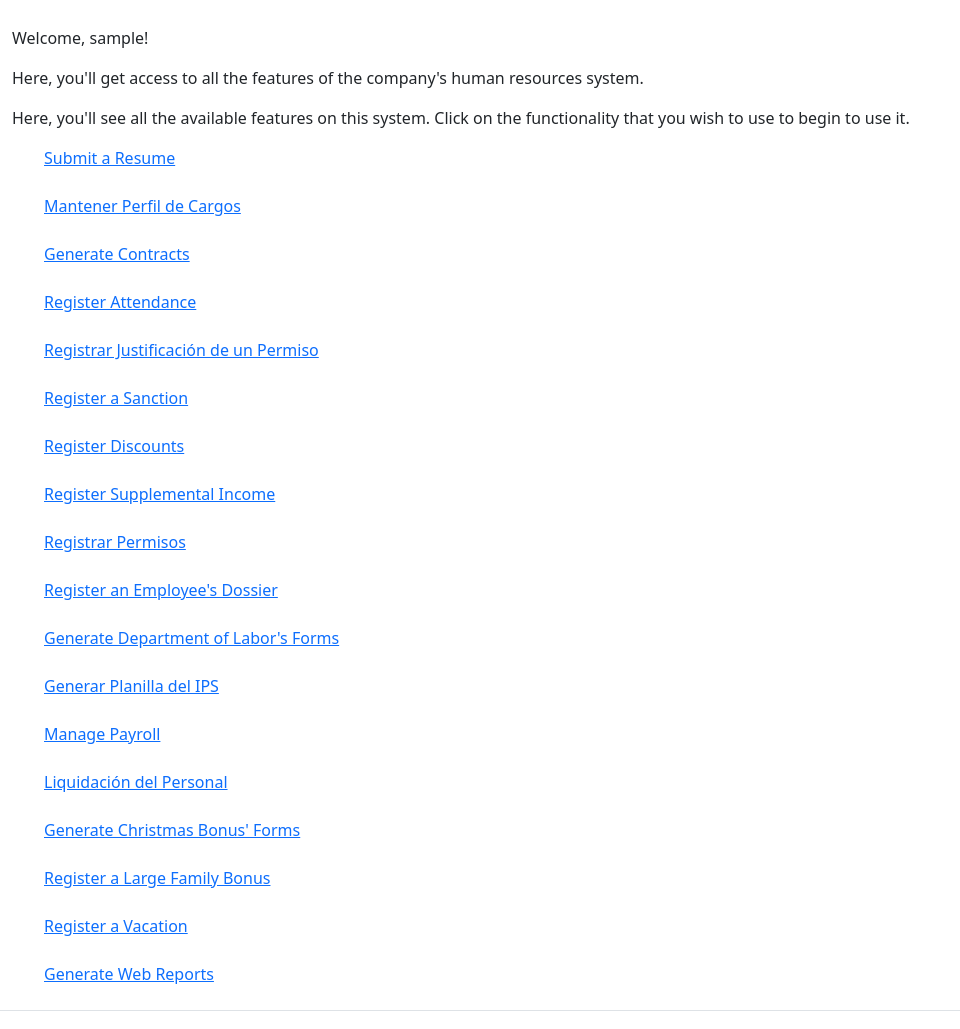
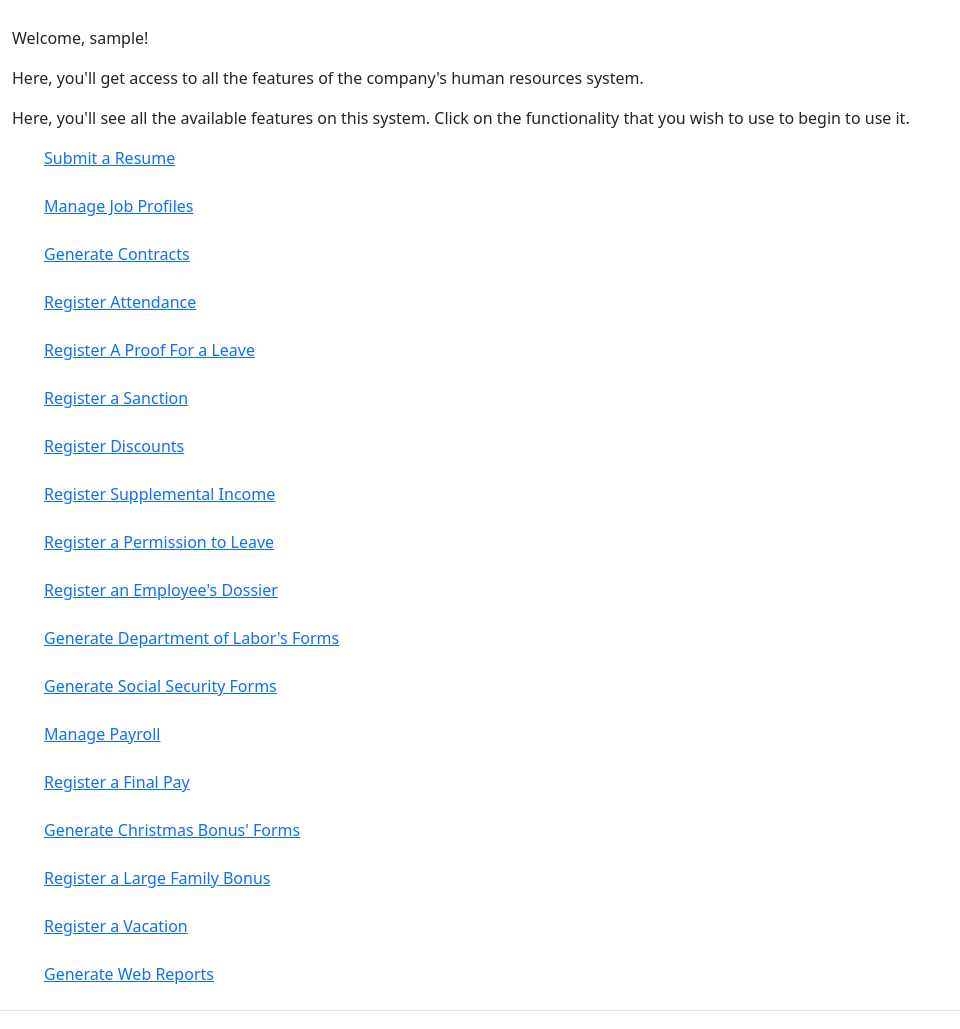
Before and after one commit to eduardoluis11/human-resources-english, a Django app: page / in a window 1280 px wide. Shown: the part 158-1187 px from the top of the page, without its empty margins (0-960 px from the left). Run offline with Django 4.2, Linux system fonts and the light colour scheme; the visitor is signed in with stand-in values (Sample User, id 1); some libraries are stand-ins or nearby versions.

Commit message:
I translated all of the 18 features of the website

```diff
--- a/templates/index.html
+++ b/templates/index.html
@@ -66,7 +66,7 @@ lo que escriba dentro del tag "block body" aparecerá en la página de inicio/Ho
                     </li>
                     <br>
                     <li>
-                        <a href="{% url 'lista_perfiles_cargos' %}">Mantener Perfil de Cargos</a>
+                        <a href="{% url 'lista_perfiles_cargos' %}">Manage Job Profiles</a>
                     </li>
                     <br>
                     <li>
@@ -78,7 +78,7 @@ lo que escriba dentro del tag "block body" aparecerá en la página de inicio/Ho
                     </li>
                     <br>
                     <li>
-                        <a href="{% url 'registrar_justificacion_permiso' %}">Registrar Justificación de un Permiso</a>
+                        <a href="{% url 'registrar_justificacion_permiso' %}">Register A Proof For a Leave</a>
                     </li>
                     <br>
                     <li>
@@ -94,7 +94,7 @@ lo que escriba dentro del tag "block body" aparecerá en la página de inicio/Ho
                     </li>
                     <br>
                     <li>
-                        <a href="{% url 'registrar_permiso' %}">Registrar Permisos</a>
+                        <a href="{% url 'registrar_permiso' %}">Register a Permission to Leave</a>
                     </li>
                     <br>
                     <li>
@@ -108,7 +108,7 @@ lo que escriba dentro del tag "block body" aparecerá en la página de inicio/Ho
                     </li>
                     <br>
                     <li>
-                        <a href="{% url 'registrar_ips' %}">Generar Planilla del IPS</a>
+                        <a href="{% url 'registrar_ips' %}">Generate Social Security Forms</a>
                     </li>
                     <br>
                     <!-- This will show all the info about the employee's payroll -->
@@ -118,7 +118,7 @@ lo que escriba dentro del tag "block body" aparecerá en la página de inicio/Ho
                     <br>
                     <!-- This is when an employee leaves the company (due to quitting or being fired) -->
                     <li>
-                        <a href="{% url 'lista_liquidacion_personal' %}">Liquidación del Personal</a>
+                        <a href="{% url 'lista_liquidacion_personal' %}">Register a Final Pay</a>
                     </li>
                     <br>
                     <li>
```
